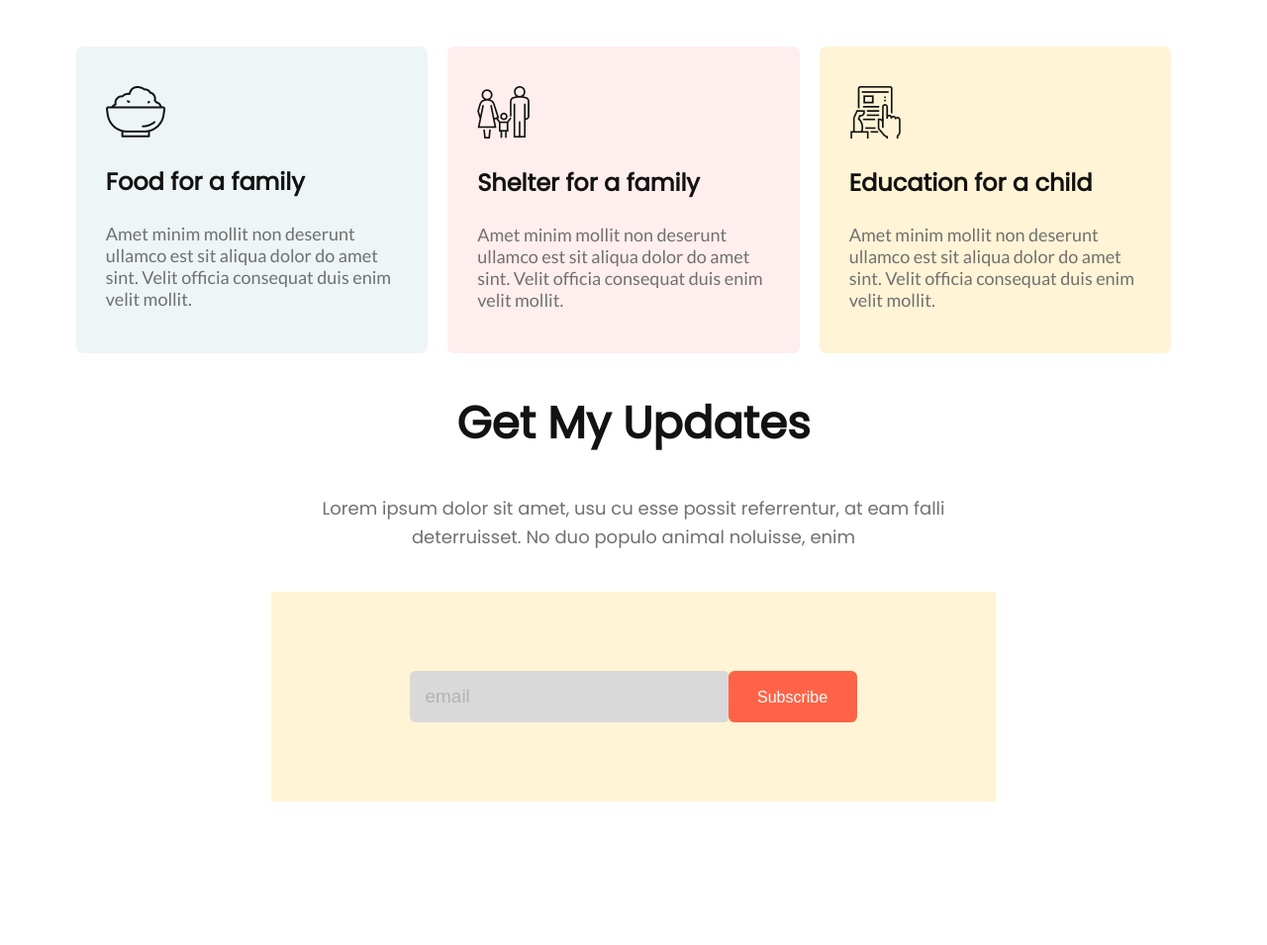
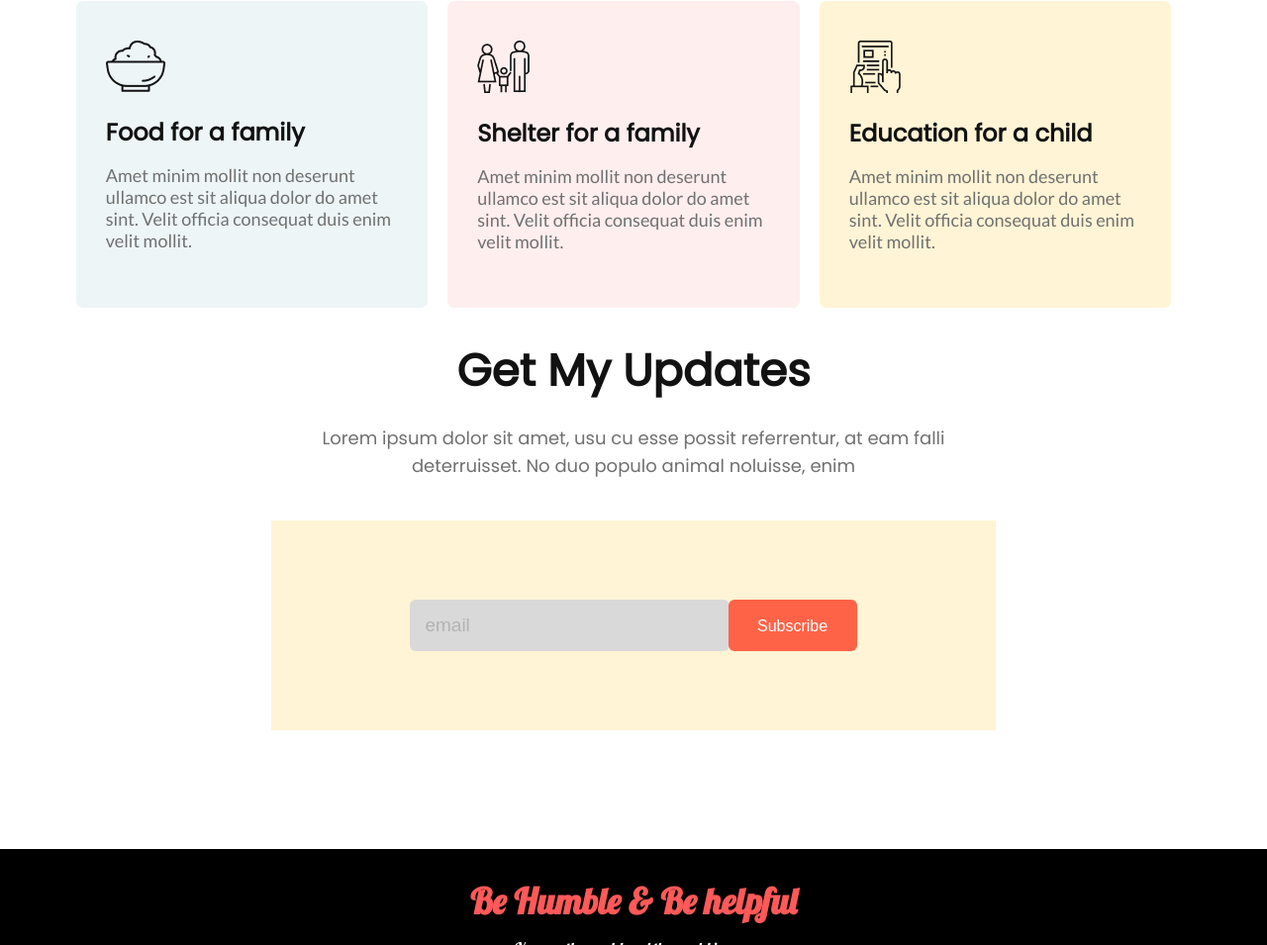
Before and after one commit to Parthive/donate-today, a plain HTML site: page index.html in a window 1280 px wide. Shown: the part 1845-2800 px from the top of the page at 99% size. Before the commit the page ends 2775 px from the top, so only its background shows below. Drawn offline with Linux system fonts and the light colour scheme.

Commit message:
almost done

```diff
--- a/css/style.css
+++ b/css/style.css
@@ -1,4 +1,8 @@
 /* Css reset  */
+*{
+    margin: 0;
+    padding: 0;
+}
 body{
     margin: 0;
     padding: 0;
@@ -10,6 +14,10 @@ body{
 h1{
     font-size: 50px;
     font-weight: 700;
+    margin-bottom: 30px;
+}
+h2{
+    margin-bottom: 30px;
 }
 .margin-top{
     margin-top: 130px !important;
@@ -36,10 +44,10 @@ h1{
 }
 .banner-heading{
     font-size: 75px;
-}
-.banner-heading {
+    margin-bottom: 30px;
     margin-top: 155px;
 }
+
 .normal-text{
     font-size: 21px;
     font-weight: 500;
@@ -131,9 +139,12 @@ h1{
     border-radius: 7px;
 
 }
+.cards h3{
+    margin-bottom: 15px;
+}
 .cards .img{
     text-align: left;
-
+        margin-bottom: 20px;
 }
 .cards p{
     color: #707070;
@@ -170,6 +181,7 @@ h1{
     font-size: 45px;
     color: #121212;
     margin-bottom: 20px;
+    margin-top: 30px;
 }
 .get-my-updates p{
     font-size: 18px;
@@ -207,3 +219,25 @@ h1{
     cursor: pointer;
     border-radius: 6px;
 }
+
+
+/* ........ footer part ......  */
+.footer-area{
+    background-color: black;
+    text-align: center;
+    margin: 0;
+    padding: 0;
+
+}
+.footer-area h2{
+    font-size: 36px ;
+    color: #ff5959;
+    margin: 0 !important;
+    padding: 30px 0  15px 0;
+    font-family: 'Lobster', cursive;
+}
+.footer-area p{
+    color: #fff;
+    padding-bottom: 25px;
+    font-family: 'Lobster', cursive;
+}
--- a/index.html
+++ b/index.html
@@ -8,7 +8,7 @@
     <!-- ............ google fonts ............  -->
     <link rel="preconnect" href="https://fonts.googleapis.com">
 <link rel="preconnect" href="https://fonts.gstatic.com" crossorigin>
-<link href="https://fonts.googleapis.com/css2?family=Lato&family=Poppins&display=swap" rel="stylesheet">
+<link href="https://fonts.googleapis.com/css2?family=Lato&family=Lobster&family=Poppins&display=swap" rel="stylesheet">
     <!-- ....external css link ........  -->
     <link rel="stylesheet" href="./css/style.css">
 </head>
@@ -87,5 +87,12 @@
                 <button class="subscribe-btn">Subscribe</button>
             </div>
     </section>
+    <!-- ........... footer part........... -->
+    <footer class="footer-area">
+        <h2>Be Humble & Be helpful</h2>
+        <p>You are the world and the world is you.
+        </p>
+    </footer>
+
 </body>
 </html>
```
